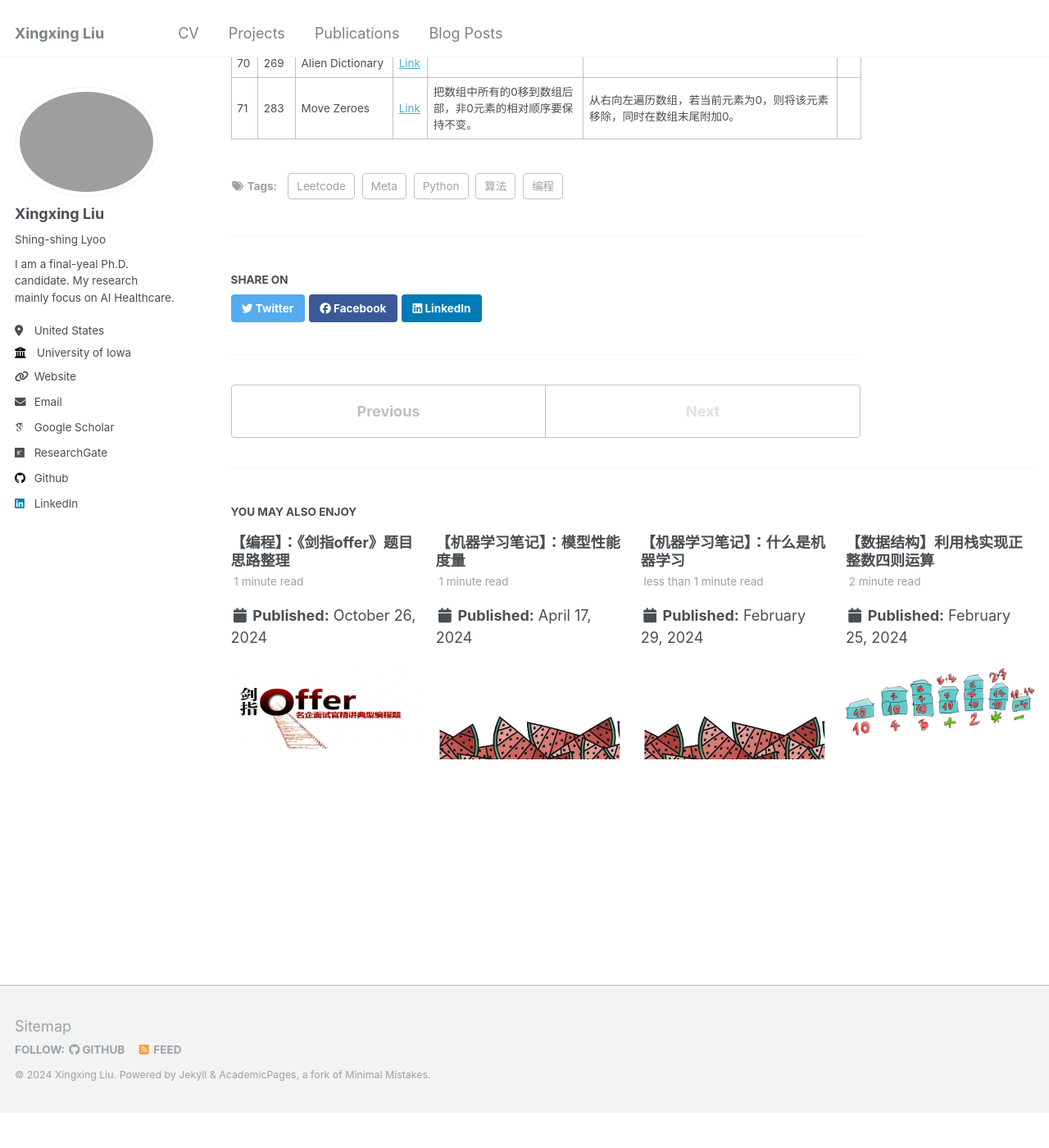
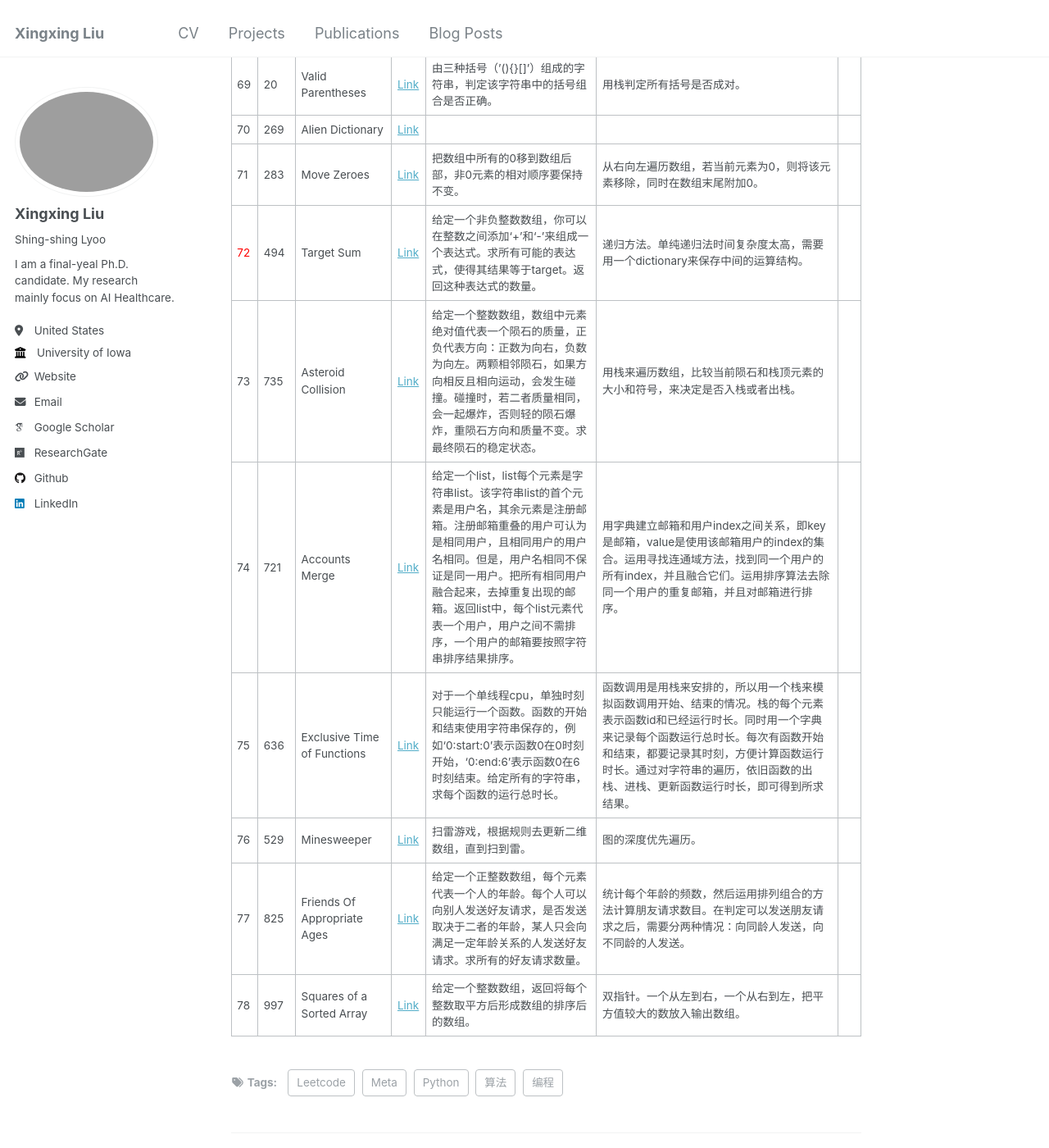
Before and after one commit to xxliu1996/xxliu1996.github.io, a Jekyll site: the page built from _posts/2024-11-10-blog-leetcode-meta.md, in a window 1280 px wide and 1400 px high, scrolled down 8582 px. Shown: the whole window at 82% size. Built offline with Jekyll 4.4.1, drawn with Linux system fonts in a browser that asks for light colours; some web fonts are replaced; before the commit the page ends 9939 px from its top, so only the background shows below that; some of the changed text lies outside the part shown.

Commit message:
update blog leetcode meta top 100

```diff
--- a/_posts/2024-11-10-blog-leetcode-meta.md
+++ b/_posts/2024-11-10-blog-leetcode-meta.md
@@ -86,3 +86,10 @@ tags:
 |69|20|Valid Parentheses|[Link](https://leetcode.com/problems/valid-parentheses/description/)|由三种括号（'(){}[]'）组成的字符串，判定该字符串中的括号组合是否正确。|用栈判定所有括号是否成对。||
 |70|269|Alien Dictionary|[Link](https://leetcode.com/problems/alien-dictionary/description/)||||
 |71|283|Move Zeroes|[Link](https://leetcode.com/problems/move-zeroes/description/)|把数组中所有的0移到数组后部，非0元素的相对顺序要保持不变。|从右向左遍历数组，若当前元素为0，则将该元素移除，同时在数组末尾附加0。||
+|<span style="color:red">72</span>|494|Target Sum|[Link](https://leetcode.com/problems/target-sum/description/)|给定一个非负整数数组，你可以在整数之间添加‘+’和‘-’来组成一个表达式。求所有可能的表达式，使得其结果等于target。返回这种表达式的数量。|递归方法。单纯递归法时间复杂度太高，需要用一个dictionary来保存中间的运算结构。||
+|73|735|Asteroid Collision|[Link](https://leetcode.com/problems/asteroid-collision/description/)|给定一个整数数组，数组中元素绝对值代表一个陨石的质量，正负代表方向：正数为向右，负数为向左。两颗相邻陨石，如果方向相反且相向运动，会发生碰撞。碰撞时，若二者质量相同，会一起爆炸，否则轻的陨石爆炸，重陨石方向和质量不变。求最终陨石的稳定状态。|用栈来遍历数组，比较当前陨石和栈顶元素的大小和符号，来决定是否入栈或者出栈。||
+|74|721|Accounts Merge|[Link](https://leetcode.com/problems/accounts-merge/description/)|给定一个list，list每个元素是字符串list。该字符串list的首个元素是用户名，其余元素是注册邮箱。注册邮箱重叠的用户可认为是相同用户，且相同用户的用户名相同。但是，用户名相同不保证是同一用户。把所有相同用户融合起来，去掉重复出现的邮箱。返回list中，每个list元素代表一个用户，用户之间不需排序，一个用户的邮箱要按照字符串排序结果排序。|用字典建立邮箱和用户index之间关系，即key是邮箱，value是使用该邮箱用户的index的集合。运用寻找连通域方法，找到同一个用户的所有index，并且融合它们。运用排序算法去除同一个用户的重复邮箱，并且对邮箱进行排序。||
+|75|636|Exclusive Time of Functions|[Link](https://leetcode.com/problems/exclusive-time-of-functions/description/)|对于一个单线程cpu，单独时刻只能运行一个函数。函数的开始和结束使用字符串保存的，例如‘0:start:0’表示函数0在0时刻开始，‘0:end:6’表示函数0在6时刻结束。给定所有的字符串，求每个函数的运行总时长。|函数调用是用栈来安排的，所以用一个栈来模拟函数调用开始、结束的情况。栈的每个元素表示函数id和已经运行时长。同时用一个字典来记录每个函数运行总时长。每次有函数开始和结束，都要记录其时刻，方便计算函数运行时长。通过对字符串的遍历，依旧函数的出栈、进栈、更新函数运行时长，即可得到所求结果。||
+|76|529|Minesweeper|[Link](https://leetcode.com/problems/minesweeper/description/)|扫雷游戏，根据规则去更新二维数组，直到扫到雷。|图的深度优先遍历。||
+|77|825|Friends Of Appropriate Ages|[Link](https://leetcode.com/problems/friends-of-appropriate-ages/description/)|给定一个正整数数组，每个元素代表一个人的年龄。每个人可以向别人发送好友请求，是否发送取决于二者的年龄，某人只会向满足一定年龄关系的人发送好友请求。求所有的好友请求数量。|统计每个年龄的频数，然后运用排列组合的方法计算朋友请求数目。在判定可以发送朋友请求之后，需要分两种情况：向同龄人发送，向不同龄的人发送。||
+|78|997|Squares of a Sorted Array|[Link](https://leetcode.com/problems/squares-of-a-sorted-array/description/)|给定一个整数数组，返回将每个整数取平方后形成数组的排序后的数组。|双指针。一个从左到右，一个从右到左，把平方值较大的数放入输出数组。||
```
